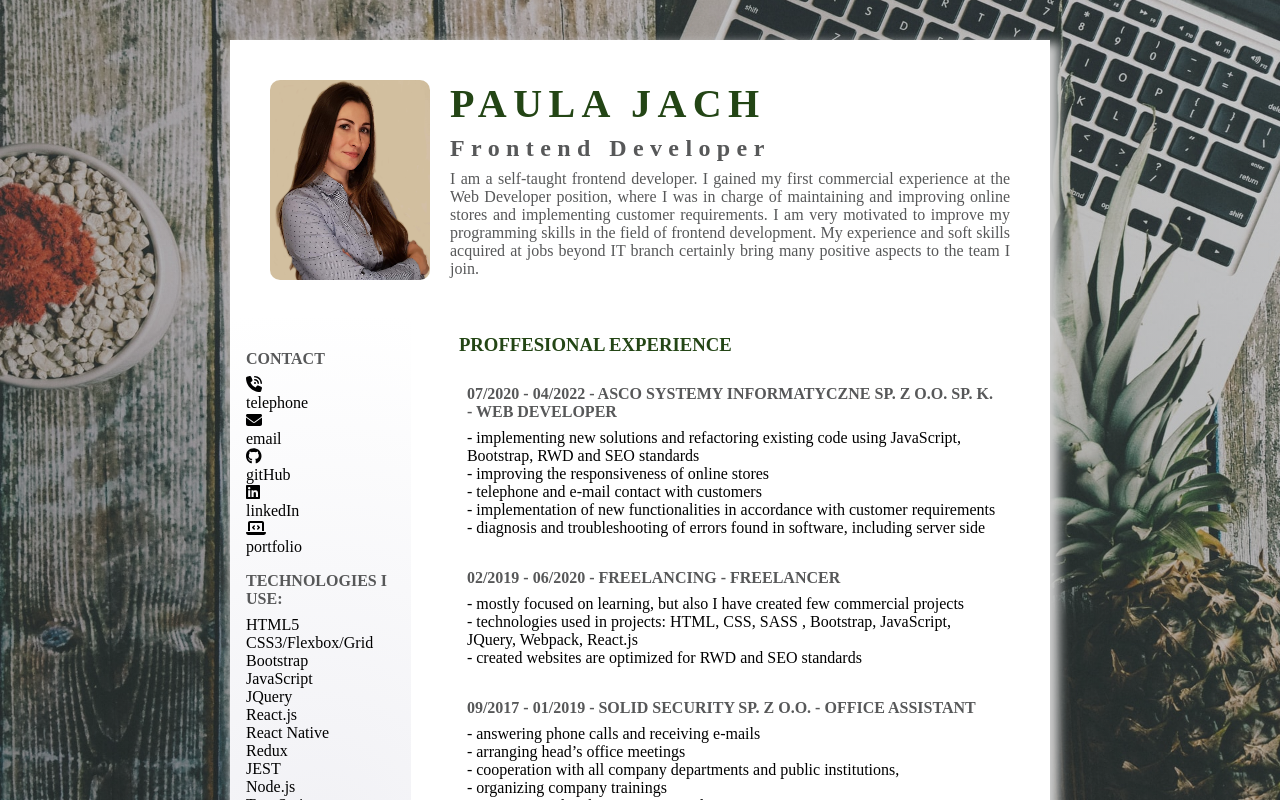
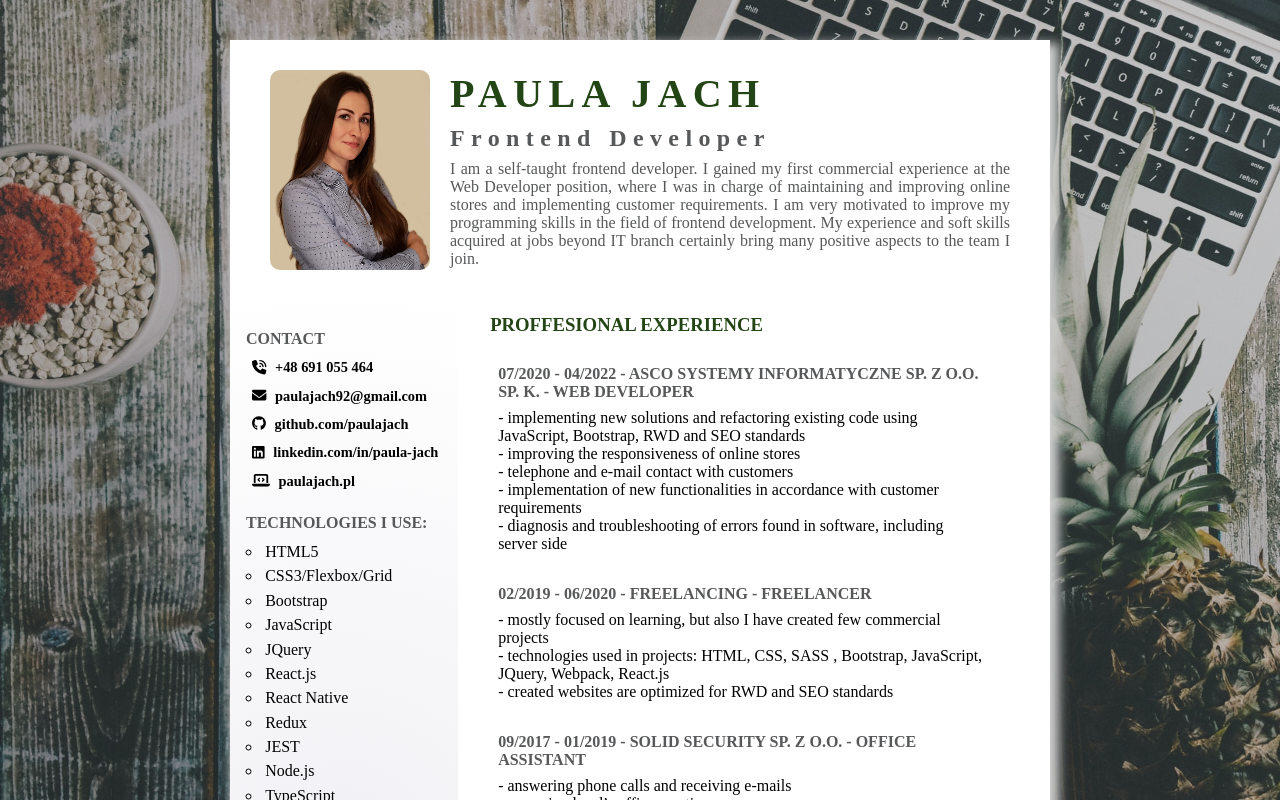
Before and after one commit to PaulaJach/paula-jach-resume, a React (Create React App) app: page / in a window 1280 px wide. Built offline with nearby package versions, Linux system fonts and the light colour scheme.

Commit message:
added styles to aside section

```diff
--- a/src/assets/data/ContactData.js
+++ b/src/assets/data/ContactData.js
@@ -3,7 +3,7 @@ export const contactData = [
     id: 1,
     name: "telephone",
     value: "+48 691 055 464",
-    href: "tel:0048691055464",
+    href: "tel:+48691055464",
     ariaLabel: "telephone",
   },
   {
@@ -23,7 +23,7 @@ export const contactData = [
   {
     id: 4,
     name: "linkedIn",
-    value: "linkedin.com/in/paula-jach-26a22bb7/",
+    value: "linkedin.com/in/paula-jach",
     href: "https://www.linkedin.com/in/paula-jach-26a22bb7/",
     ariaLabel: "linkedIn logo",
   },
--- a/src/components/Resume/AsideContent/Contact.js
+++ b/src/components/Resume/AsideContent/Contact.js
@@ -7,6 +7,29 @@ import {
   faLaptopCode,
 } from "@fortawesome/free-solid-svg-icons";
 import { faGithub, faLinkedin } from "@fortawesome/free-brands-svg-icons";
+
+
+const ContactWrapper = styled.li`
+  display: flex;
+  flex-direction: row;
+  margin-bottom: 5px;
+
+  span {
+    padding: 0.2rem;
+    width: 30px;
+    margin-right: 5px;
+  }
+  a {
+    font-weight: bold;
+    color: black;
+    font-size: 0.9rem;
+    padding: 0.2rem;
+    align-items: left;
+    :visited {
+      color: black;
+    }
+  }
+`;
 
 const Contact = () => {
   return (
@@ -23,10 +46,12 @@ const Contact = () => {
           (name === "email" && <FontAwesomeIcon icon={faEnvelope} />) ||
           (name === "portfolio" && <FontAwesomeIcon icon={faLaptopCode} />);
         return (
-          <li key={id}>
-            {icon}
-            <p>{name}</p>
-          </li>
+          <ContactWrapper key={id}>
+            <a href={href} target="_blank">
+              <span>{icon}</span>
+              {value}
+            </a>
+          </ContactWrapper>
         );
       })}
     </div>
--- a/src/components/Resume/AsideContent/Highlights.js
+++ b/src/components/Resume/AsideContent/Highlights.js
@@ -1,15 +1,16 @@
 import { highlights } from "../../../assets/data/AsideContentInformation";
+import AsideDetailContainer from "../../UI/AsideDetailContainer";
 
 const Highlights = () => {
   return (
-    <div>
+    <AsideDetailContainer>
       <h4>HIGHLIGHTS</h4>
       {highlights.map((highlight, id) => (
         <li key={id}>
           <p>{highlight}</p>
         </li>
       ))}
-    </div>
+    </AsideDetailContainer>
   );
 };
 
--- a/src/components/Resume/AsideContent/Hobby.js
+++ b/src/components/Resume/AsideContent/Hobby.js
@@ -1,13 +1,14 @@
 import { hobby } from "../../../assets/data/AsideContentInformation";
+import AsideDetailContainer from "../../UI/AsideDetailContainer";
 
 const Hobby = () => {
   return (
-    <div>
+    <AsideDetailContainer>
       <h4>HOBBY</h4>
       {hobby.map((hobby, id) => (
         <li key={id}>{hobby}</li>
       ))}
-    </div>
+    </AsideDetailContainer>
   );
 };
 
--- a/src/components/Resume/AsideContent/Languages.js
+++ b/src/components/Resume/AsideContent/Languages.js
@@ -1,13 +1,14 @@
 import { languages } from "../../../assets/data/AsideContentInformation";
+import AsideDetailContainer from "../../UI/AsideDetailContainer";
 
 const Languages = () => {
   return (
-    <div>
+    <AsideDetailContainer>
       <h4>Languages</h4>
       {languages.map((language, id) => (
         <li key={id}>{language}</li>
       ))}
-    </div>
+    </AsideDetailContainer>
   );
 };
 
--- a/src/components/Resume/AsideContent/Skills.js
+++ b/src/components/Resume/AsideContent/Skills.js
@@ -1,15 +1,16 @@
 import { skills } from "../../../assets/data/AsideContentInformation";
+import AsideDetailContainer from "../../UI/AsideDetailContainer";
 
 const Skills = () => {
   return (
-    <div>
+    <AsideDetailContainer>
       <h4>Technologies I use:</h4>
       {skills.map((skill, id) => (
         <li key={id}>
           <p>{skill}</p>
         </li>
       ))}
-    </div>
+    </AsideDetailContainer>
   );
 };
 
--- a/src/components/Resume/Competences/Competences.js
+++ b/src/components/Resume/Competences/Competences.js
@@ -19,11 +19,11 @@ const Competences = () => {
   ];
 
   return (
-    <div>
+    <main>
       {competences.map((competence, id) => (
         <MainContent key={id} competence={competence} />
       ))}
-    </div>
+    </main>
   );
 };
 export default Competences;
--- a/src/components/Resume/Header.js
+++ b/src/components/Resume/Header.js
@@ -3,7 +3,7 @@ import { setColor } from "../../styles";
 import cv_img from "../../assets/images/cv_img.jpg";
 
 const HeaderWrapper = styled.header`
-  margin: 40px;
+  margin: 30px 40px;
   display: flex;
 `;
 
--- a/src/components/Resume/MainContent.js
+++ b/src/components/Resume/MainContent.js
@@ -10,7 +10,7 @@ import { setColor } from "../../styles";
 
 const CompetenceHeading = styled.h3`
   position: relative;
-  left: 2rem;
+  left: 1rem;
   padding-bottom: 5px;
   color: ${setColor.primaryColor};
   text-transform: uppercase;
@@ -18,7 +18,7 @@ const CompetenceHeading = styled.h3`
 
 const SectionContent = styled.div`
   position: relative;
-  left: 2rem;
+  left: 1rem;
   width: 90%;
 `;
 
@@ -49,12 +49,12 @@ const makeSectionItem = (sectionName) => {
 const MainContent = ({ competence }) => {
   const { sectionName, sectionHeader } = competence;
   return (
-    <main>
+    <div>
       <SectionContainer>
         <CompetenceHeading>{sectionHeader}</CompetenceHeading>
         <SectionContent>{makeSectionItem(sectionName)}</SectionContent>
       </SectionContainer>
-    </main>
+    </div>
   );
 };
 
--- a/src/components/UI/AsideContainer.js
+++ b/src/components/UI/AsideContainer.js
@@ -2,6 +2,7 @@ import styled from "styled-components";
 
 const AsideWrapper = styled.aside`
   padding: 1rem;
+  width: 290px;
   display: flex;
   flex-direction: column;
   background: radial-gradient(
--- /dev/null
+++ b/src/components/UI/AsideDetailContainer.js
@@ -0,0 +1,11 @@
+import styled from "styled-components";
+
+const AsideDetailContainer = styled.ul`
+  li {
+    padding: 0.2rem;
+    margin-left: 1rem;
+    list-style-type: circle;
+  }
+`;
+
+export default AsideDetailContainer;
```
